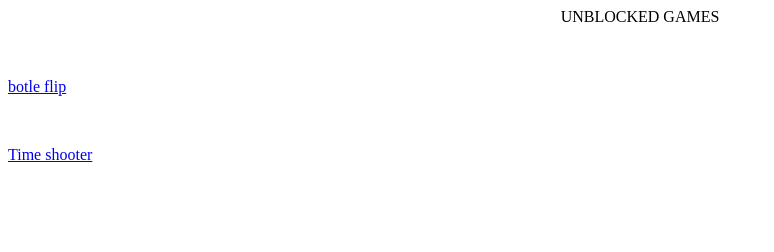
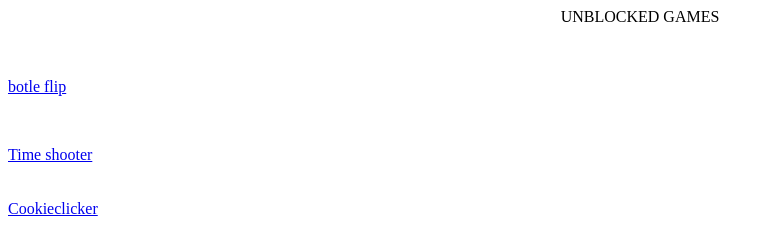
Before and after one commit to Sircatspin/catspin.eu.org, a plain HTML site: page index.html in a window 1280 px wide. Shown: the whole page, without its empty margins (0-774 px from the left). Drawn offline with Linux system fonts and the light colour scheme.

Commit message:
Update index.html

```diff
--- a/index.html
+++ b/index.html
@@ -6,4 +6,7 @@
 
 <p>&nbsp;</p>
 
-<p><a href="https://swat.catspin.eu.org/">Time shooter</a></p>
+<p><a href="https://swat.catspin.eu.org/">Time shooter</a><br />
+<br />
+<br />
+<a href="https://cookieclicker.catspin.eu.org/">Cookieclicker</a></p>
```
